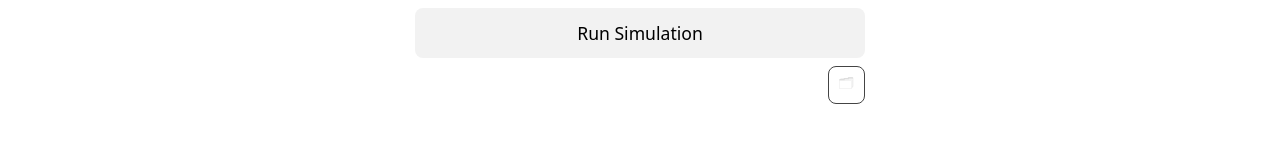
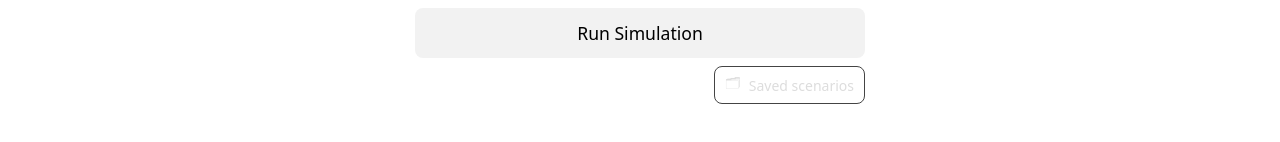
Before and after one commit to Gorm2303/firecasting-frontend, a React (Vite) app in the folder vite-react-frontend/: page /simulation in a window 1280 px wide. Shown: the part 1061-1203 px from the top of the page. Built offline with nearby package versions, Linux system fonts and the light colour scheme.

Commit message:
frontend: polish saved scenario modal controls

```diff
--- a/vite-react-frontend/src/components/normalMode/NormalInputForm.tsx
+++ b/vite-react-frontend/src/components/normalMode/NormalInputForm.tsx
@@ -453,13 +453,19 @@ export default function SimulationForm({
       <div style={{ display: 'flex', justifyContent: 'flex-end', marginTop: 8 }}>
         <button
           type="button"
-          aria-label="Open saved scenarios"
+          aria-label="Saved scenarios"
           title="Saved scenarios"
           onClick={openScenarioModal}
           disabled={simulateInProgress}
-          style={btn(simulateInProgress ? 'disabled' : 'ghost')}
+          style={{
+            ...btn(simulateInProgress ? 'disabled' : 'ghost'),
+            display: 'inline-flex',
+            alignItems: 'center',
+            gap: 8,
+          }}
         >
           <span aria-hidden="true">🗂</span>
+          <span>Saved scenarios</span>
         </button>
       </div>
 
@@ -580,7 +586,7 @@ export default function SimulationForm({
                 disabled={!selectedScenarioId || simulateInProgress}
                 style={btn(!selectedScenarioId || simulateInProgress ? 'disabled' : 'ghost')}
               >
-                <span aria-hidden="true">⟳</span>
+                <span aria-hidden="true">📥</span>
               </button>
               <button
                 type="button"
@@ -598,7 +604,15 @@ export default function SimulationForm({
                 title="Delete"
                 onClick={handleDeleteScenario}
                 disabled={!selectedScenarioId || simulateInProgress}
-                style={btn(!selectedScenarioId || simulateInProgress ? 'disabled' : 'ghost')}
+                style={
+                  !selectedScenarioId || simulateInProgress
+                    ? btn('disabled')
+                    : {
+                        ...btn('ghost'),
+                        color: 'crimson',
+                        borderColor: 'crimson',
+                      }
+                }
               >
                 <span aria-hidden="true">🗑</span>
               </button>
```
Also changed, not shown: 1 other file (tests, documents, lock files or other folders).
